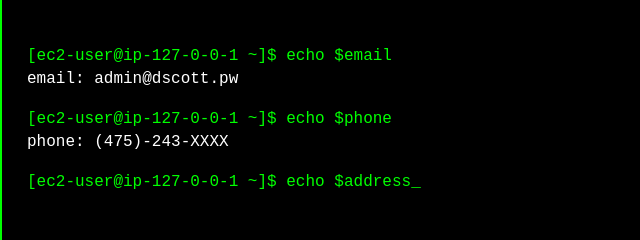
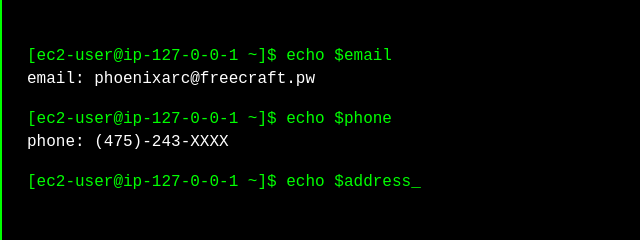
Before and after one commit to PhoenixARC/FelixMiller.pw, a plain HTML site: page index.html in a window 1280 px wide. Shown: the part 1318-1558 px from the top of the page, 0-640 px from the left. Drawn offline with nearby package versions, Linux system fonts and the light colour scheme.

Commit message:
Update index.html

```diff
--- a/index.html
+++ b/index.html
@@ -105,7 +105,7 @@ Amazon Linux version 2017.09 is available.
                     <div class="command">
                         <!-- email -->
                         <p>echo $email</p>
-                        <span class="hideme">email: admin@dscott.pw</span>
+                        <span class="hideme">email: phoenixarc@freecraft.pw</span>
                         <!-- phone -->
                         <p>echo $phone</p>
                         <span class="hideme">phone: (475)-243-XXXX</span>
```
